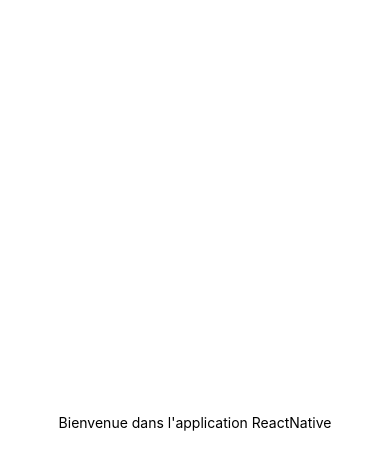
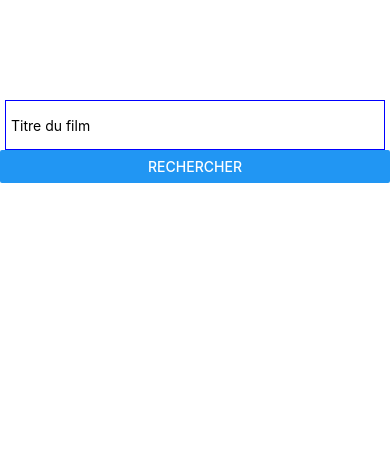
Before and after one commit to yarth/MoviesAndMe, a React Native app: screen / in a window 390 px wide. Shown: the top 470 px of the page. Built offline with nearby package versions, Linux system fonts and the light colour scheme.

Commit message:
mise en place des styles

```diff
--- a/App.js
+++ b/App.js
@@ -1,13 +1,13 @@
 import React from 'react';
 import { StyleSheet, Text, View } from 'react-native';
+import Search from './Components/Search'
+
 
 export default class App extends React.Component {
   render() {
     return (
-      <View style={styles.container}>
-        <Text>Bienvenue dans l'application ReactNative</Text>
-      </View>
-    );
+      <Search/>
+    )
   }
 }
 
--- /dev/null
+++ b/Components/Search.js
@@ -0,0 +1,29 @@
+// Components/Search.js
+import React from 'react'
+import { StyleSheet, View, TextInput, Button } from 'react-native'
+
+class Search extends React.Component {
+  render() {
+    return (
+      <View style={{ marginTop: 100 }}>
+          <TextInput style={styles.textinput} placeholder='Titre du film'/>
+          <Button title='Rechercher' onPress={() => {}}/>
+      </View>
+    )
+  }
+}
+
+// Components/Search.js
+
+const styles = StyleSheet.create({
+  textinput: {
+    marginLeft: 5,
+    marginRight: 5,
+    height: 50,
+    borderColor: 'blue',
+    borderWidth: 1,
+    paddingLeft: 5
+  }
+})
+
+export default Search;
```
Also changed, not shown: 1 other file (tests, documents, lock files or other folders).
